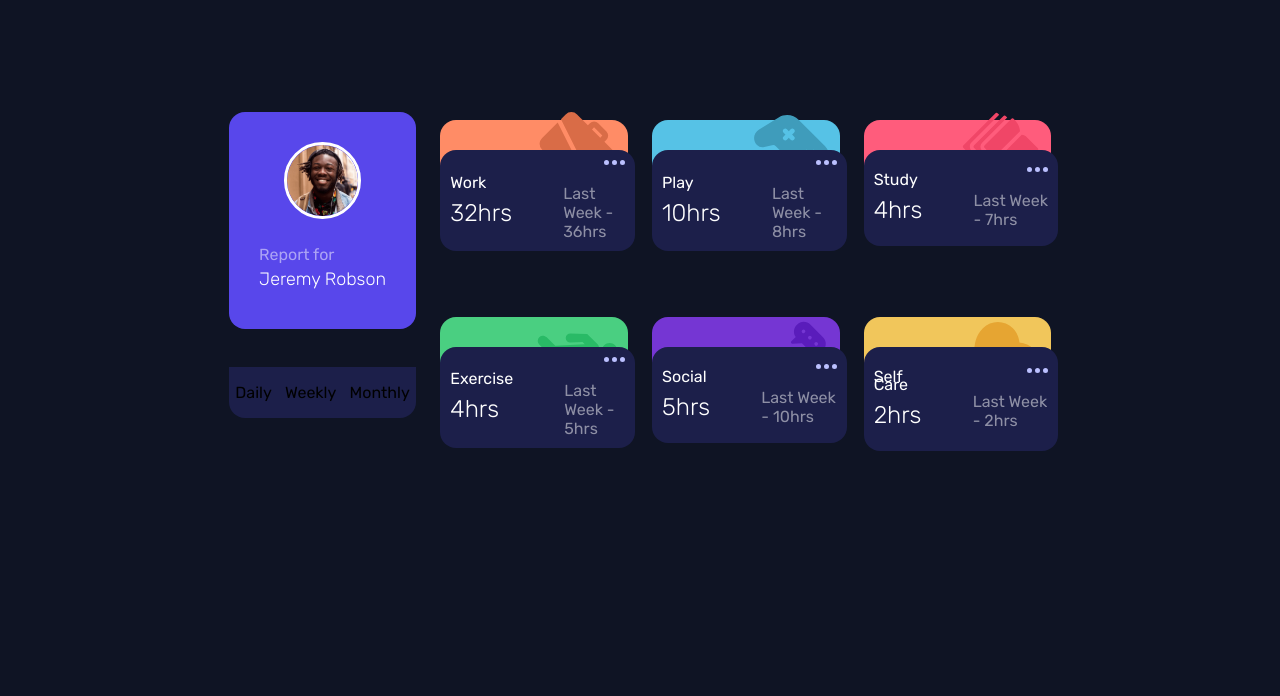
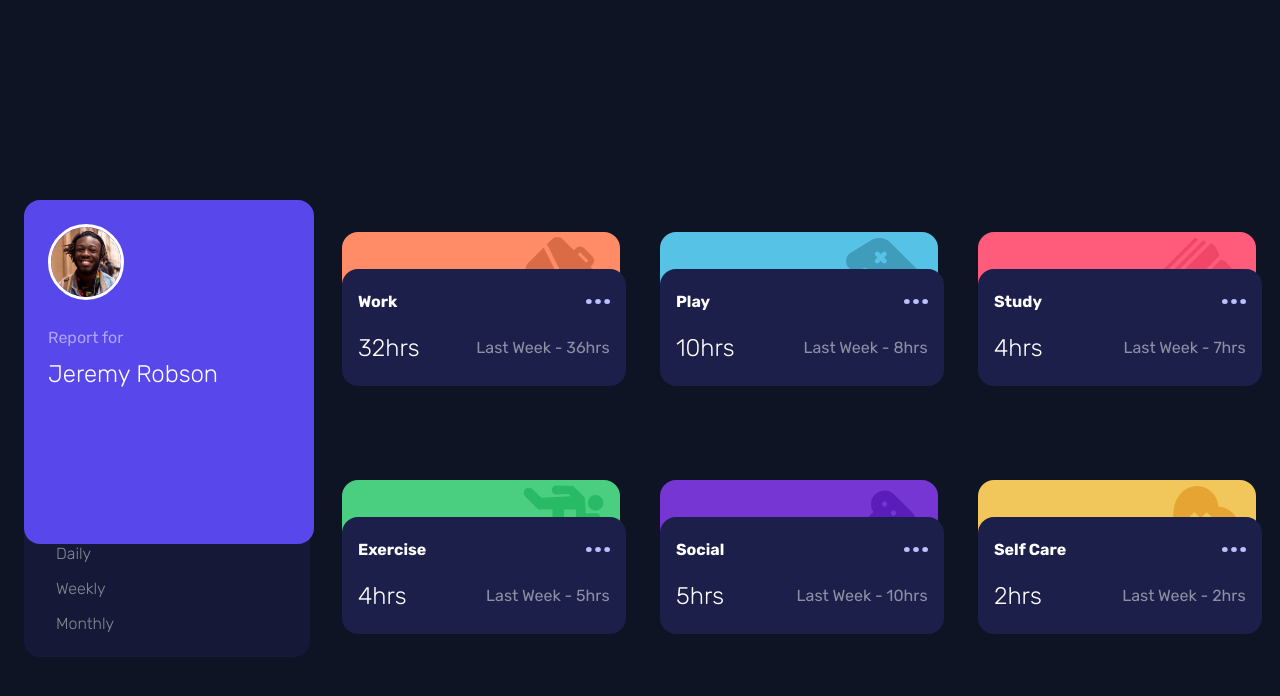
Before and after one commit to Jimztech/time-tracker, a plain HTML site: page index.html in a window 1280 px wide. Drawn offline with Linux system fonts and the light colour scheme.

Commit message:
updated mobile and desktop commits

```diff
--- a/index.html
+++ b/index.html
@@ -5,9 +5,14 @@
   <meta name="viewport" content="width=device-width, initial-scale=1.0"> <!-- displays site properly based on user's device -->
 
   <link rel="icon" type="image/png" sizes="32x32" href="./images/favicon-32x32.png">
+  <link rel="preconnect" href="https://fonts.googleapis.com">
+  <link rel="preconnect" href="https://fonts.gstatic.com" crossorigin>
+  <link
+    href="https://fonts.googleapis.com/css2?family=Rubik:ital,wght@0,300..900;1,300..900&display=swap"
+    rel="stylesheet"
+  >
   <link rel="stylesheet" href="./styles/styles.css">
   <link rel="reset" href="./styles/reset.css">
-
   <title>Time tracking dashboard</title>
 </head>
 <body>
@@ -25,7 +30,7 @@
         </div>
       </header>
       <div class="time-list">
-        <ul>
+        <ul class="daily-list">
           <li>Daily</li>
           <li>Weekly</li>
           <li>Monthly</li>
@@ -34,96 +39,114 @@
     </section>
 
     <section class="work">
-      <header class="activity work-activity">
+      <header class="top-container">
+        <div class="work-activity"></div>
+        <div class="activity">
           <img src="./images/icon-work.svg" alt="work icon">
+        </div>
       </header>
       <div class="container">
         <div class="project">
           <p class="project-paragraph">Work</p>
-          <h2 class="project-heading">32hrs</h2>
+          <img src="./images/icon-ellipsis.svg" alt="ellipsis" class="ellipsis">
         </div>
         <div class="schedule">
-          <img src="./images/icon-ellipsis.svg" alt="ellipsis" class="ellipsis">
+          <h2 class="project-heading">32hrs</h2>
           <span class="previous">Last Week - 36hrs</span>
         </div>
       </div>
     </section>
 
     <section class="play">
-      <header class="activity play-activity">
+      <header class="top-container">
+        <div class="play-activity"></div>
+        <div class="activity">
           <img src="./images/icon-play.svg" alt="play icon">
+        </div>
       </header>
       <div class="container">
         <div class="project">
           <p class="project-paragraph">Play</p>
-          <h2 class="project-heading">10hrs</h2>
+          <img src="./images/icon-ellipsis.svg" alt="ellipsis" class="ellipsis">
         </div>
         <div class="schedule">
-          <img src="./images/icon-ellipsis.svg" alt="ellipsis" class="ellipsis">
+          <h2 class="project-heading">10hrs</h2>
           <span class="previous">Last Week - 8hrs</span>
         </div>
       </div>
     </section>
 
     <section class="study">
-      <header class="activity study-activity">
+      <header class="top-container">
+        <div class="study-activity"></div>
+        <div class="activity">
           <img src="./images/icon-study.svg" alt="study icon">
+        </div>
       </header>
       <div class="container">
         <div class="project">
           <p class="project-paragraph">Study</p>
-          <h2 class="project-heading">4hrs</h2>
+          <img src="./images/icon-ellipsis.svg" alt="ellipsis" class="ellipsis">
         </div>
         <div class="schedule">
-          <img src="./images/icon-ellipsis.svg" alt="ellipsis" class="ellipsis">
+          <h2 class="project-heading">4hrs</h2>
           <span class="previous">Last Week - 7hrs</span>
         </div>
       </div>
     </section>
 
     <section class="exercise">
-      <header class="activity exercise-activity">
+      <header class="top-container">
+        <div class="exercise-activity"></div>
+        <div class="activity">
           <img src="./images/icon-exercise.svg" alt="exercise icon">
+        </div>
       </header>
       <div class="container">
         <div class="project">
           <p class="project-paragraph">Exercise</p>
-          <h2 class="project-heading">4hrs</h2>
+          <img src="./images/icon-ellipsis.svg" alt="ellipsis" class="ellipsis">
         </div>
         <div class="schedule">
-          <img src="./images/icon-ellipsis.svg" alt="ellipsis" class="ellipsis">
+          <h2 class="project-heading">4hrs</h2>
           <span class="previous">Last Week - 5hrs</span>
         </div>
       </div>
     </section>
 
     <section class="social">
-      <header class="activity social-activity">
+      <header class="top-container">
+        <div class="social-activity"></div>
+        <div class="activity">
           <img src="./images/icon-social.svg" alt="social icon" class="social-icon">
+        </div>
       </header>
       <div class="container">
         <div class="project">
           <p class="project-paragraph">Social</p>
-          <h2 class="project-heading">5hrs</h2>
+          <img src="./images/icon-ellipsis.svg" alt="ellipsis" class="ellipsis">
         </div>
         <div class="schedule">
-          <img src="./images/icon-ellipsis.svg" alt="ellipsis" class="ellipsis">
+          <h2 class="project-heading">5hrs</h2>
           <span>Last Week - 10hrs</span>
         </div>
       </div>
     </section>
 
     <section class="care">
-      <header class="activity care-activity">
+      <header class="top-container">
+        <div class="care-activity"></div>
+        <div class="activity">
           <img src="./images/icon-self-care.svg" alt="self-care icon">
+        </div>
       </header>
       <div class="container">
         <div class="project">
           <p class="project-paragraph">Self Care</p>
-          <h2 class="project-heading">2hrs</h2>
+          <img src="./images/icon-ellipsis.svg" alt="ellipsis" class="ellipsis">
         </div>
         <div class="schedule">
-          <img src="./images/icon-ellipsis.svg" alt="ellipsis" class="ellipsis">
+          <h2 class="project-heading">2hrs</h2>
           <span>Last Week - 2hrs</span>
         </div>
       </div>
--- a/styles/styles.css
+++ b/styles/styles.css
@@ -1,12 +1,11 @@
-@import url('https://fonts.googleapis.com/css2?family=Rubik:ital,wght@0,300..900;1,300..900&display=swap');
 :root {
     --Blue: hsl(246, 80%, 60%);
     --WorkLightRed: hsl(15, 100%, 70%);
     --PlaySoftBlue: hsl(195, 74%, 62%);
     --StudyLightRed: hsl(348, 100%, 68%);
-    --LimeGreen: hsl(145, 58%, 55%);
-    --Violet: hsl(264, 64%, 52%);
-    --SoftOrange: hsl(43, 84%, 65%);
+    --ExerciseLimeGreen: hsl(145, 58%, 55%);
+    --SocialViolet: hsl(264, 64%, 52%);
+    --CareSoftOrange: hsl(43, 84%, 65%);
 
     --VeryDarkBlue: hsl(226, 43%, 10%);
     --DarkBlue: hsl(235, 46%, 20%);
@@ -14,164 +13,176 @@
     --PaleBlue: hsl(236, 100%, 87%);
     --White: hsl(0, 0%, 100%);
 }
+/* Note two line spaces declares end of section. */
 
 body {
     font-family: "Rubik", sans-serif;
     background-color: var(--VeryDarkBlue);
+    max-width: 100%;
+}
+main {
+    padding: 8rem 1rem;
     display: flex;
     flex-direction: column;
-    align-items: center;
-    max-width: 100%;
+}
+
+.ellipsis {
+    height: 0.35rem;
+}
+
+/* Header component section */
+.header-component {
+    position: relative;
+}
+.heading {
+    display: flex;
+    flex-direction: row;
+    gap: 1rem;
+    background-color: var(--Blue);
+    padding: 1.5rem;
+    border-radius: 1rem;
+    position: absolute;
+    z-index: 2;
+    bottom: 3rem;
+    width: 87%;
+}
+.profile-image {
+    height: 70px;
+    width: 70px;
+    border-radius: 50%;
+    border: 3px solid var(--White);
+}
+
+/*List section, for daily, weekly and monthly*/
+ul {
+    list-style-type: none;
+    margin: 0;
+    padding: 0;
+}
+.daily-list {
+    display: flex;
+    flex-direction: row;
+    gap: 1rem;
+    justify-content: space-evenly;
+    padding: 1.5rem 2rem;
+    background-color: var(--DarkBlue);
+    border-bottom-left-radius: 1rem;
+    border-bottom-right-radius: 1rem;
+    position: relative;
+    z-index: 1;
 }
 
 
-.header-component {
+
+.work, .play, .exercise, .care, .social, .study {
+    margin-top: 6rem;
     position: relative;
 }
-.heading{
+.top-container {
     position: relative;
-    z-index: 2;
-    padding: 1.9rem;
-    background-color: var(--Blue);
+}
+.activity img {
+    position: absolute;
+    right: 1rem;
+    top: 5px;
+}
+.work-activity {
+    border-radius: 1rem;
+    padding: 3.5rem 3rem;
+    background-color: var(--WorkLightRed);
+    position: relative;
+}
+.play-activity {
+    border-radius: 1rem;
+    padding: 3.5rem 3rem;
+    background-color: var(--PlaySoftBlue);
+    position: relative;
+}
+.study-activity {
+    border-radius: 1rem;
+    padding: 3.5rem 3rem;
+    background-color: var(--StudyLightRed);
+    position: relative;
+}
+.exercise-activity {
+    border-radius: 1rem;
+    padding: 3.5rem 3rem;
+    background-color: var(--ExerciseLimeGreen);
+    position: relative;
+}
+.social-activity {
+    border-radius: 1rem;
+    padding: 3.5rem 3rem;
+    background-color: var(--SocialViolet);
+    position: relative;
+}
+.care-activity {
+    border-radius: 1rem;
+    padding: 3.5rem 3rem;
+    background-color: var(--CareSoftOrange);
+    position: relative;
+}
+
+
+/*2nd div in a section or container div, used for direction or placement of elements*/
+.container {
+    background-color: var(--DarkBlue);
+    padding: 0.8rem 1rem;
+    border-radius: 1rem;
+    position: absolute;
+    top: 2.3rem;
+    width: 90.5%;
+}
+.project {
     display: flex;
     flex-direction: row;
-    gap: 1rem;
-    margin-top: 1rem;
+    justify-content: space-between;
     align-items: center;
-    border-radius: 1rem;
-}
-.time-list {
-    background-color: var(--DarkBlue);
-    position: absolute;
-    z-index: 1;
-    width: 100%;
-    bottom: -40px;
-    border-bottom-left-radius: 1rem;
-    border-bottom-right-radius: 1rem;
-}
-.container {
-    background-color: var(--DarkBlue);
-    padding: 10px;
-    display: flex;
-    flex-direction: row;
-    gap: 3.2rem;
-    align-items: center;
-    z-index: 2;
-    position: absolute;
-    top: 30px;
-    width: 93%;
-    border-radius: 1rem;
 }
 .schedule {
     display: flex;
-    flex-direction: column;
-    gap: 1.2rem;
-}
-.schedule img {
-    align-self: flex-end;
-}
-.project {
-    line-height: 0.5;
-}
-.activity {
-    background-color: var(--White);
-    border-radius: 1rem;
-    position: relative;
-    padding: 1.9rem;
-    z-index: 1;
-}
-.activity img {
-    position: absolute;
-    bottom: -10px;
-    right: 10px;
+    flex-direction: row;
+    justify-content: space-between;
+    align-items: center;
 }
 
-.profile-image {
-    border: 3px solid var(--White);
-    border-radius: 50%;
-    width: 4.4rem;
-    height: 4.4rem;
+
+/* mobile view for container element from 500px to 784px */
+@media (min-width: 31.25rem) and (max-width: 49rem) {
+    .container {
+        width: 95%;
+    }
+    .heading {
+        width: 90%;
+    }
 }
-.profile-details {
-    line-height: 0.5;
-}
-.profile-details h1 {
-    font-size: 1.12rem;
-    color: var(--White);
-    font-weight: 100;
-}
-.profile-details p {
-    color: var(--White);
-    opacity: 0.5;
+@media (min-width: 760px) and (max-width: 780px) {
+    .heading {
+        width: 94%;
+    }
 }
 
-ul {
-    list-style-type: none;
-    padding: 0;
-    display: flex;
-    flex-direction: row;
-    justify-content: space-around;
-    background-color: var(--DarkBlue);
-}
-
-.ellipsis {
-    height: 5px;
-    width: 21px;
-}
-
-.work, .play, .exercise, .study, .social, .care {
-    margin-top: 7rem;
-    position: relative;
-}
-.work-activity {
-    background-color: var(--WorkLightRed);
-}
-.play-activity {
-    background-color: var(--PlaySoftBlue);
-}
-.study-activity {
-    background-color: var(--StudyLightRed);
-}
-.exercise-activity {
-    background-color: var(--LimeGreen);
-}
-.social-activity {
-    background-color: var(--Violet);
-}
-.care-activity {
-    background-color: var(--SoftOrange);
-}
-
-.social-icon {
-    height: 70px;
-}
-.ending {
-    padding: 20px;
-}
-
-.project-paragraph {
-    font-size: 1rem;
-    color: var(--White);
-}
-.project h2 {
-    font-weight: 100;
-    font-size: 1.5rem;
-    color: var(--White);
-}
-span {
-    color: var(--White);
-    opacity: 0.5;
-}
-
+/* desktop view*/
 @media (min-width: 50rem) {
     main {
-
         display: grid;
         grid-template-columns: repeat(4, 1fr);
         grid-template-rows: repeat(2, 1fr);
-        gap: 1.5rem;
+        gap: 2.5rem;
+    }
+    .daily-list {
+        bottom: -22rem;
+        width: 80%;
+        display: flex;
+        flex-direction: column;
+    }
+    .heading {
+        top: 2rem;
+        display: flex;
+        flex-direction: column;
     }
     .header-component {
+        margin-top: 2rem;
         grid-column: 1/2;
         grid-row: 1/-1;
     }
@@ -200,10 +211,36 @@ span {
         grid-row: 2;
     }
 
-    .heading {
-        margin-top: 6.5rem;
-        display: flex;
-        flex-direction: column;
+}
 
-    }
+/*handwriting section*/
+span, .project-heading, .project-paragraph {
+    color: var(--White);
 }
+.project-heading {
+    font-weight: 100;
+}
+span {
+    opacity: 0.5;
+}
+.project-heading, .project-paragraph {
+    line-height: 0.5;
+}
+.project-paragraph {
+    font-weight: bold;
+}
+.daily-list {
+    font-weight: 120;
+    color: var(--White);
+    opacity: 0.5;
+}
+.profile-details p, h1 {
+    color: var(--White);
+    line-height: 0.8;
+}
+.profile-details p {
+    opacity: 0.5;
+}
+.profile-details h1 {
+    font-weight: 100;
+}
```
Lines whose indentation alone changed are shown as unchanged.
